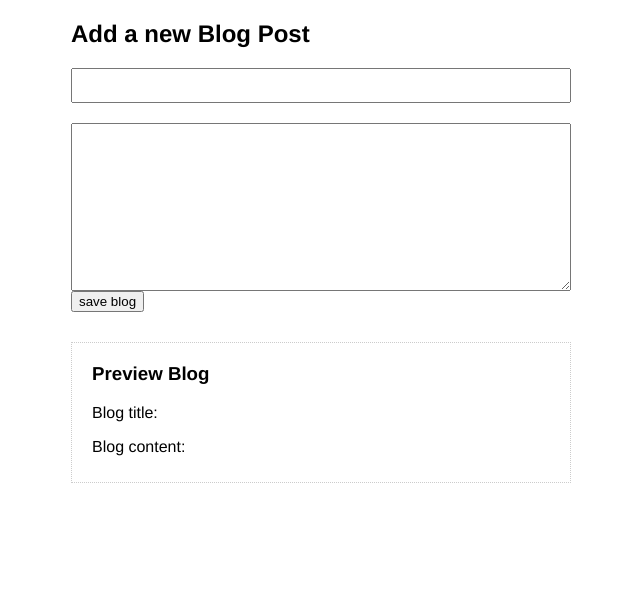
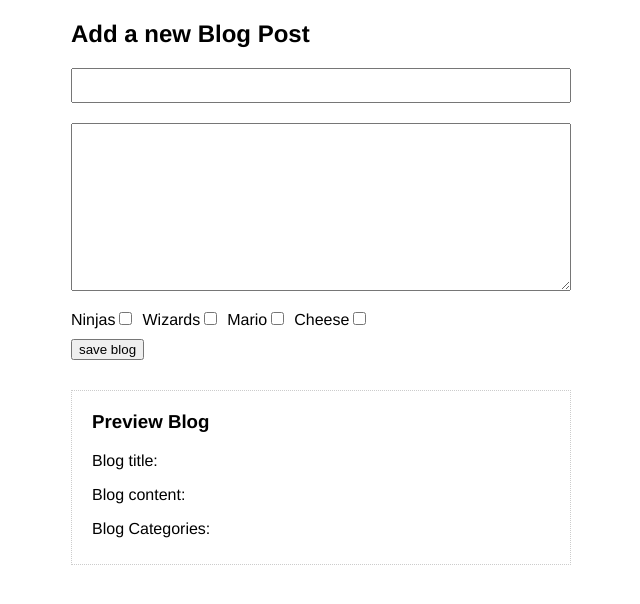
Before and after one commit to gitonga123/vue-js-level-up, a Vue app: page / in a window 1280 px wide. Shown: the top 604 px of the page, without its empty margins (319-959 px from the left). Built offline with nearby package versions, Linux system fonts and the light colour scheme.

Commit message:
Input binding - v-model on checkboxes

```diff
--- a/src/components/addBlog.vue
+++ b/src/components/addBlog.vue
@@ -12,6 +12,16 @@
                 cols="30"
                 rows="10">
             </textarea>
+            <div id="checkboxes">
+              <label>Ninjas</label>
+              <input type="checkbox" value="ninjas" v-model="blog.categories" />
+              <label>Wizards</label>
+              <input type="checkbox" value="wizards" v-model="blog.categories">
+              <label>Mario</label>
+              <input type="checkbox" value="mario" v-model="blog.categories">
+              <label>Cheese</label>
+              <input type="checkbox"  value="cheese" v-model="blog.categories">
+            </div>
             <input type="button" value="save blog" v-on:click="submitForm()">
         </form>
         <div id="preview">
@@ -19,6 +29,12 @@
           <p>Blog title: <span id="preview-text">{{ blog.title }}</span></p>
           <p>Blog content:</p>
           <p>{{ blog.content }}</p>
+          <p>Blog Categories:</p>
+          <ul>
+            <li v-for="(item, index) in blog.categories" :key="index">
+              {{ item }}
+            </li>
+          </ul>
         </div>
         <div></div>
     </div>
@@ -30,8 +46,9 @@
     return {
       blog: {
         title: '',
-        content: ''
-      }
+        content: '',
+        categories: []
+      },
     }
   },
   methods: {
@@ -70,5 +87,11 @@
 h3{
     margin-top: 10px;
 }
-
+#checkboxes input{
+    display: inline-block;
+    margin-right: 10px;
+}
+#checkboxes label{
+    display: inline-block;
+}
 </style>
```
